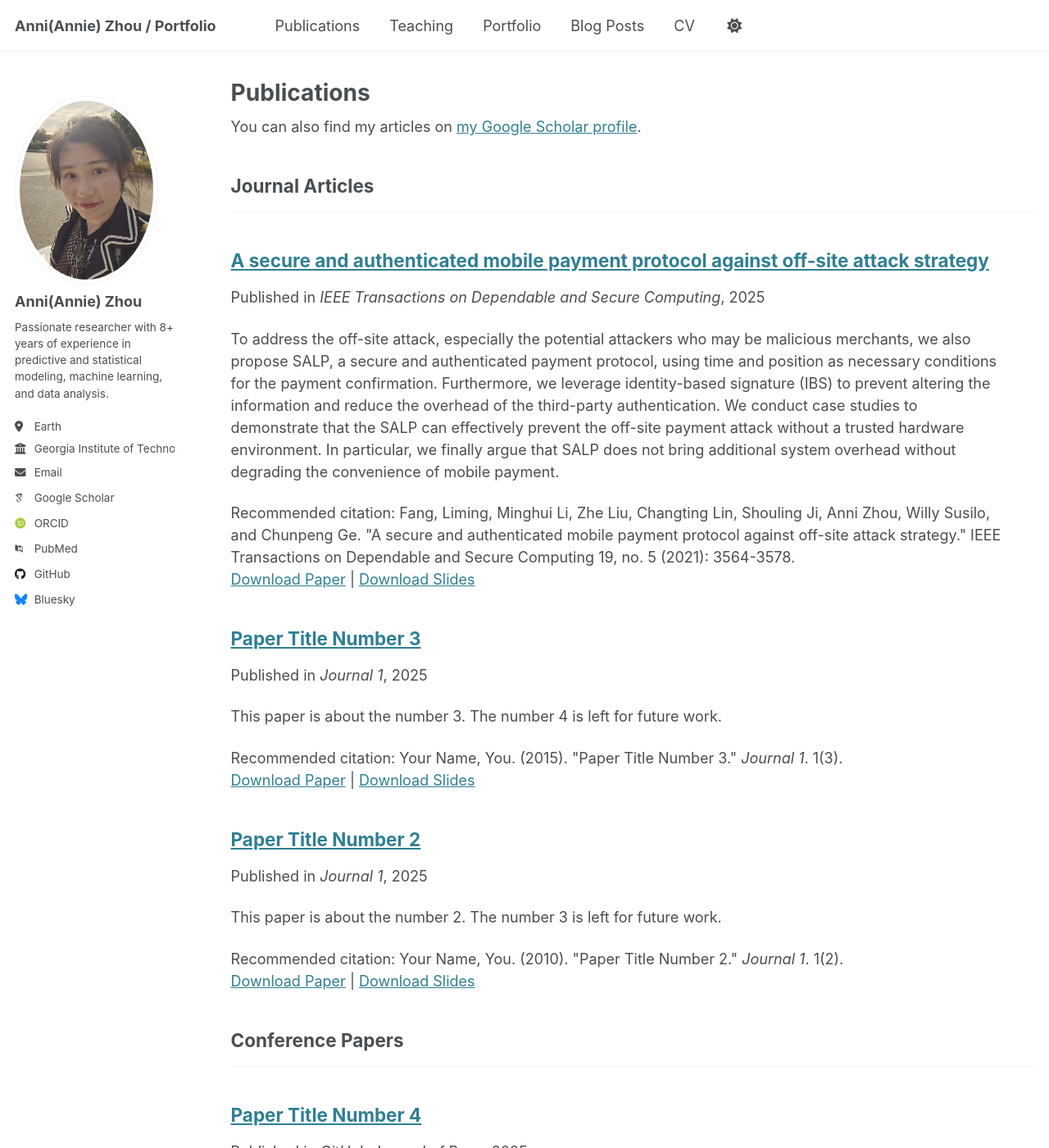
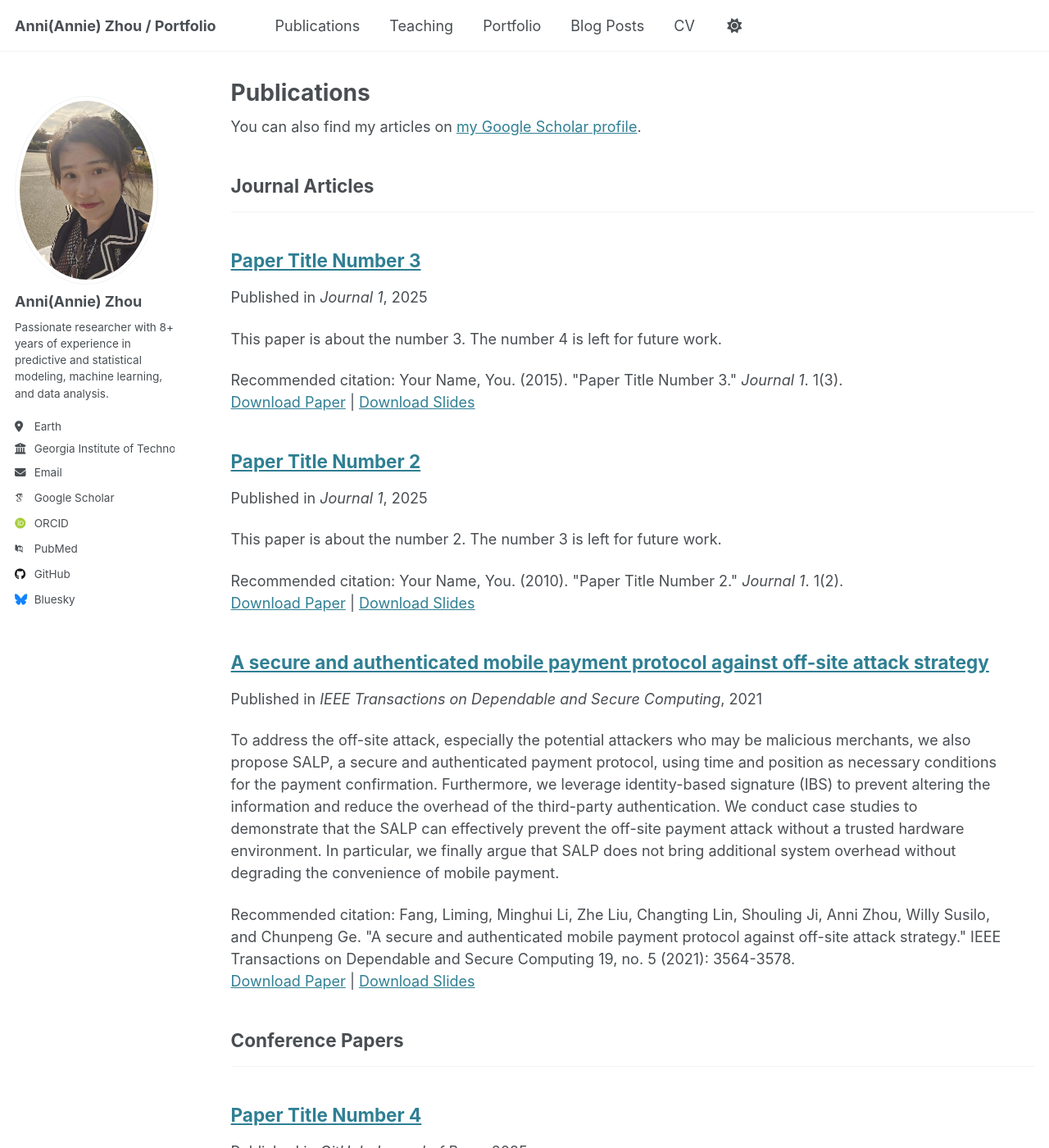
Before and after one commit to Annie983284450-1/Annie983284450-1.github.io, a Jekyll site: the page built from _pages/publications.html, in a window 1280 px wide and 1400 px high. Shown: the whole window at 82% size. Built offline with Jekyll 4.4.1, drawn with Linux system fonts in a browser that asks for light colours; some web fonts are replaced.

Commit message:
Update 2025-03-19-paper-title-number-4.md

```diff
--- a/_publications/2025-03-19-paper-title-number-4.md
+++ b/_publications/2025-03-19-paper-title-number-4.md
@@ -4,7 +4,7 @@ collection: publications
 category: manuscripts
 permalink: /publication/2025-03-19-paper-title-number-4
 excerpt: 'To address the off-site attack, especially the potential attackers who may be malicious merchants, we also propose SALP, a secure and authenticated payment protocol, using time and position as necessary conditions for the payment confirmation. Furthermore, we leverage identity-based signature (IBS) to prevent altering the information and reduce the overhead of the third-party authentication. We conduct case studies to demonstrate that the SALP can effectively prevent the off-site payment attack without a trusted hardware environment. In particular, we finally argue that SALP does not bring additional system overhead without degrading the convenience of mobile payment.'
-date: 2025-03-19
+date: 2021-01-01
 venue: 'IEEE Transactions on Dependable and Secure Computing'
 slidesurl: ''
 paperurl: 'https://ieeexplore.ieee.org/stamp/stamp.jsp?arnumber=9507277&casa_token=PRvWsNXbV54AAAAA:ZifrIcjZwo-NjbV3fTjLMGJakE7nRhyqPgfO0J0X0TuJBfa-1139a8JmKrNjdEIKAEzQVQwC&tag=1'
```
